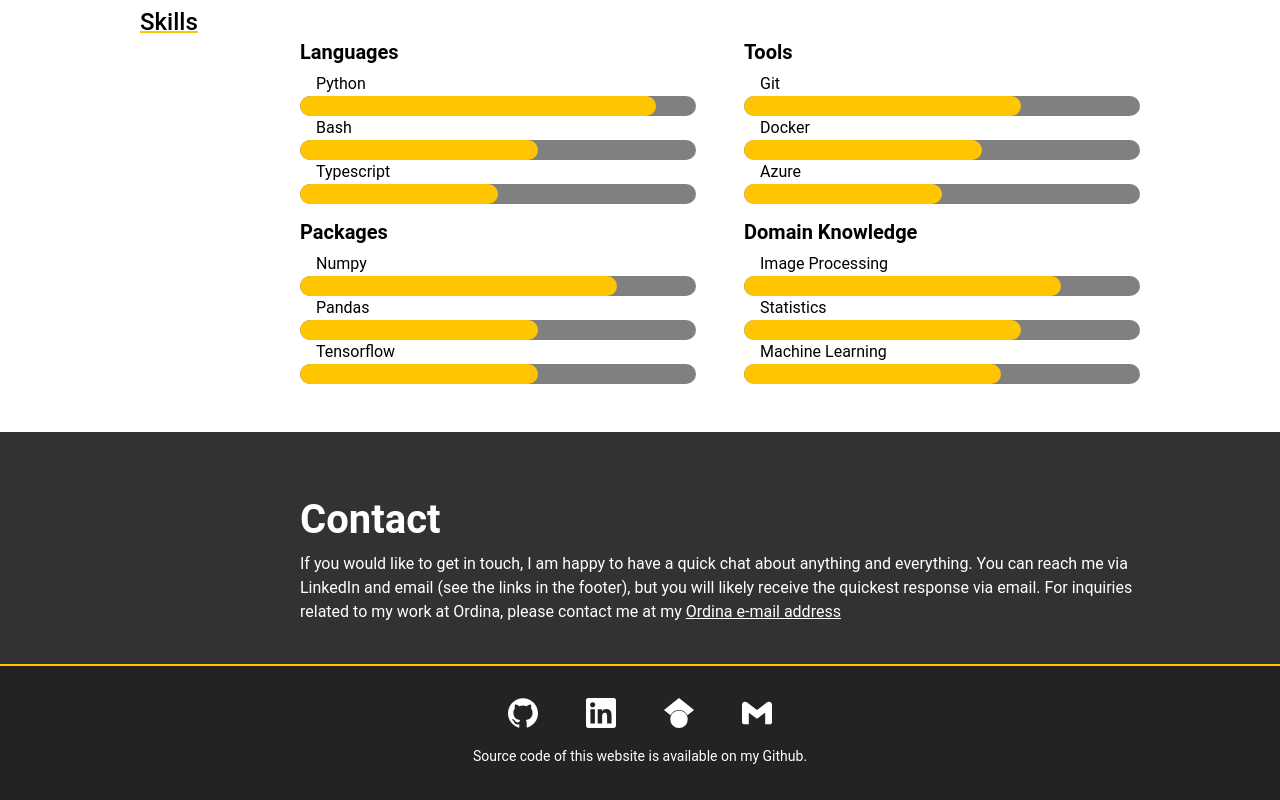
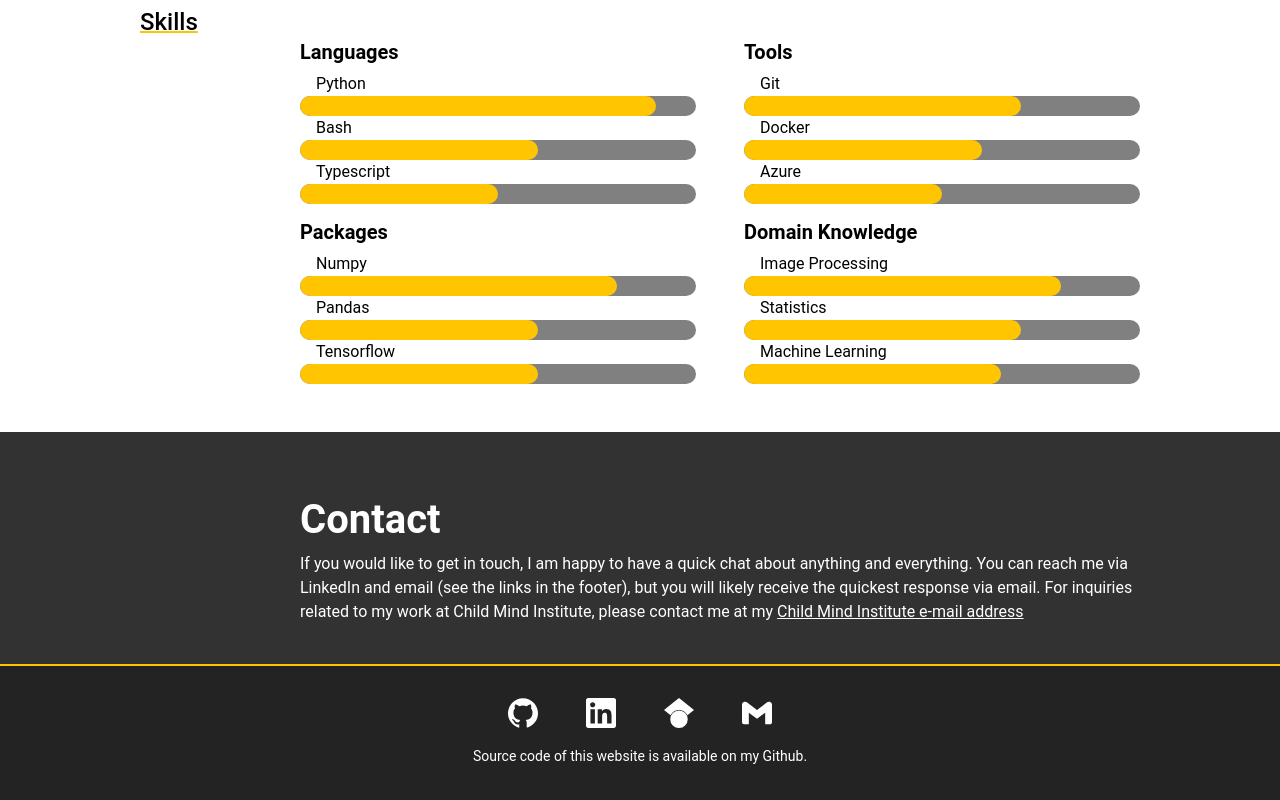
Before and after one commit to ReinderVosDeWael/reindervosdewael.github.io, a Next.js app: page / in a window 1280 px wide. Shown: the part 2855-3655 px from the top of the page. Built offline with nearby package versions, Linux system fonts and the light colour scheme.

Commit message:
Update data.tsx

```diff
--- a/pages/data/data.tsx
+++ b/pages/data/data.tsx
@@ -289,8 +289,8 @@ export const contactData = {
         about anything and everything. You can reach me via LinkedIn and
         email (see the links in the footer), but you will likely receive the
         quickest response via email. For inquiries related to my work at
-        Ordina, please contact me at my{' '}
-        <a href="mailto:reinder.vos.de.wael@ordina.nl">Ordina e-mail address</a>
+        Child Mind Institute, please contact me at my{' '}
+        <a href="mailto:reinder.vosdewael@childmind.org">Child Mind Institute e-mail address</a>
       </p>
     </>
   ),
```
